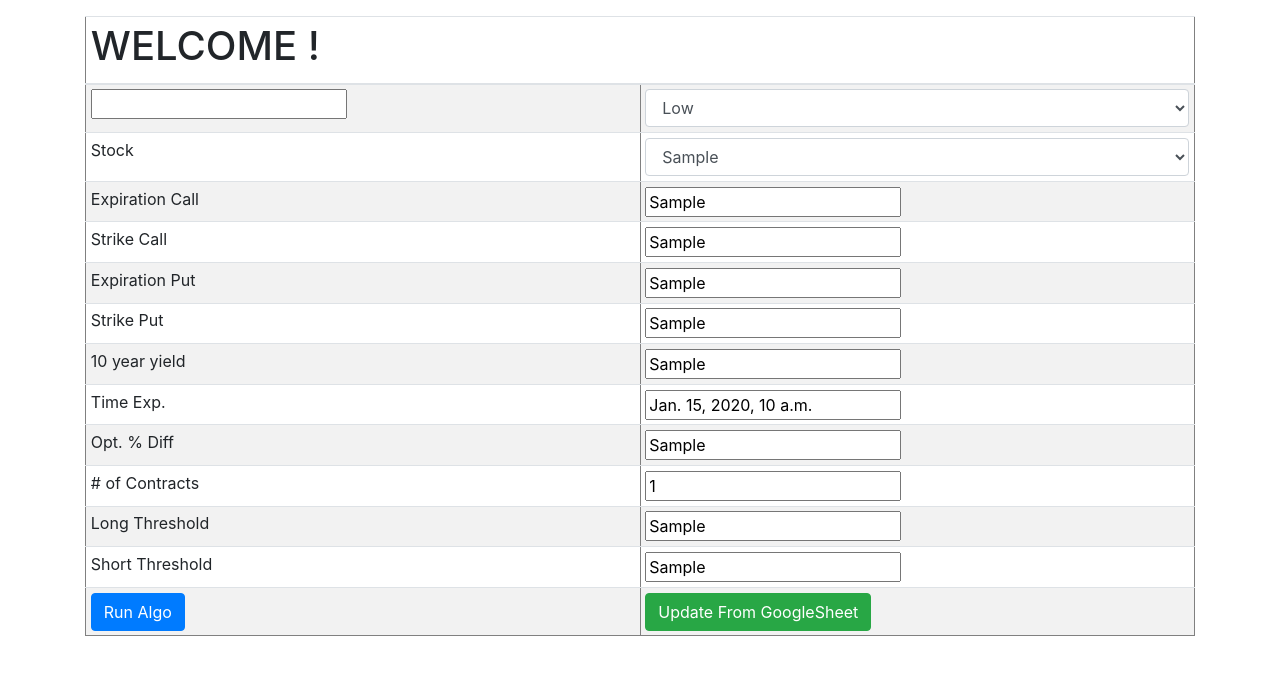
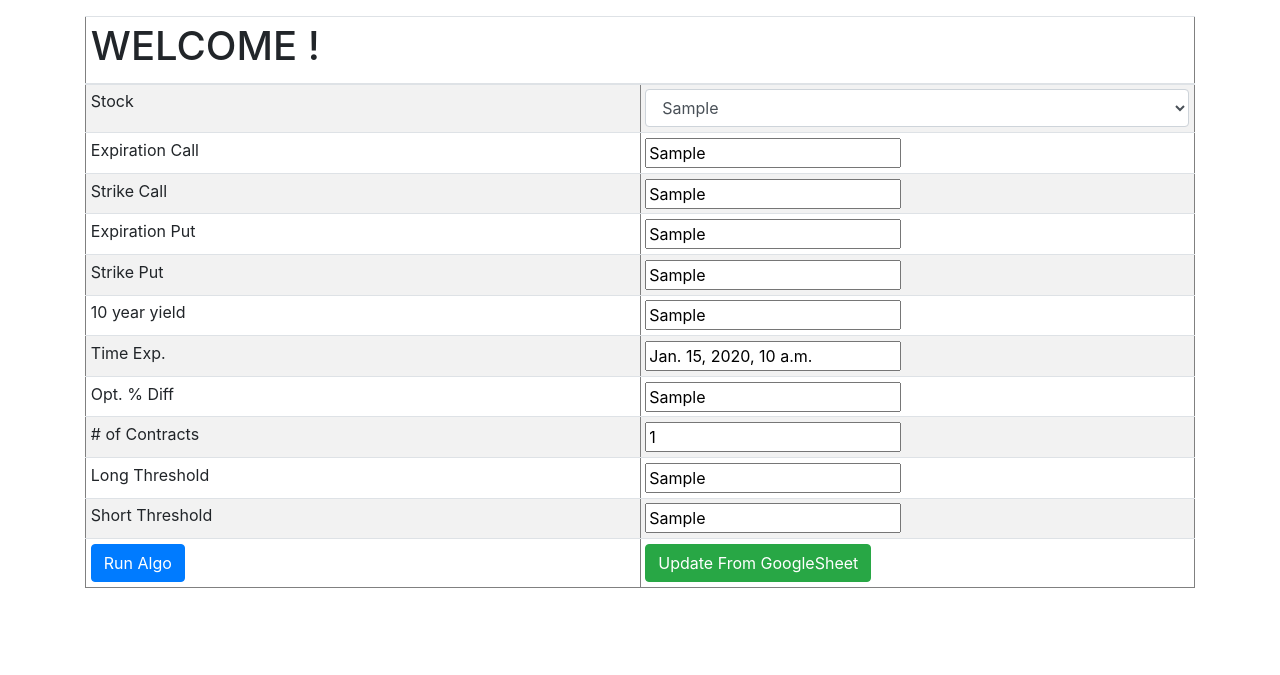
Before and after one commit to crazy-djactor/ib_django_trade, a Django app: template source/trader/templates/add_automation.html in a window 1280 px wide. Shown: the part 56-731 px from the top of the page. Run offline with Django 3.2, Linux system fonts and the light colour scheme; the template is opened without the code that fills it: most values are stand-ins (such as "Sample title", 1, 10 or a date in 2020); parts of the project's set-up code (start-up, migrations or seed data) failed here and were passed over; some libraries are stand-ins or nearby versions.

Commit message:
view style fixed2

```diff
--- a/source/trader/templates/add_automation.html
+++ b/source/trader/templates/add_automation.html
@@ -30,22 +30,8 @@
         </thead>
         <tbody>
             <tr>
-              <td style="width: 50%">
-                <input type="text" name="" value="">
-              </td>
-
-              <td style="width: 50%">
-                <select class="form-control" name="risk_level">
-                  <option value="low" selected>Low</option>
-                  <option value="medium">Medium</option>
-                </select>
-              </td>
-
-            </tr>
-
-            <tr>
-                 <td>Stock</td>
-                 <td>
+                 <td style="width: 50%">Stock</td>
+                 <td style="width: 50%">
                    <select class="form-control" id="stock" name="symbol_1" onchange="changeStock(this)">
                         {% for sheet in sheets %}
                             <option value="{{ sheet.symbol_1 }}" >
```
